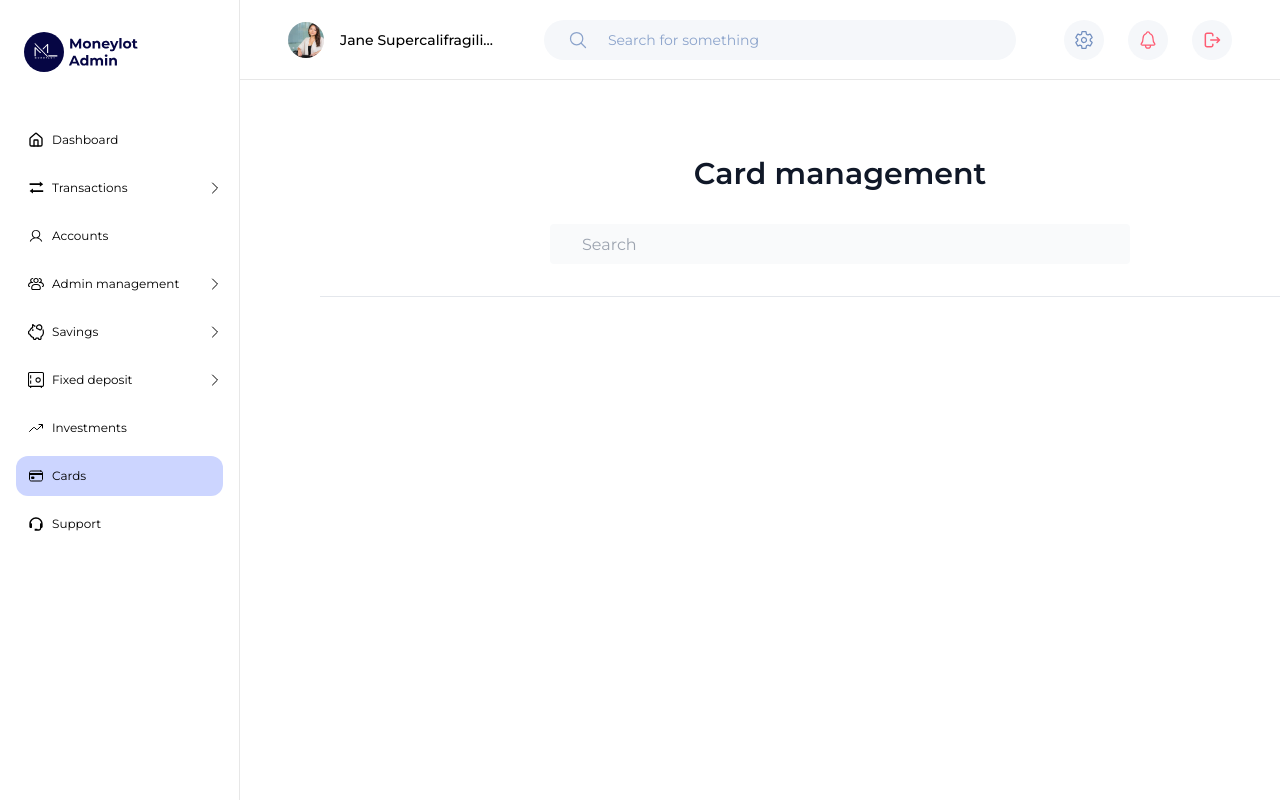
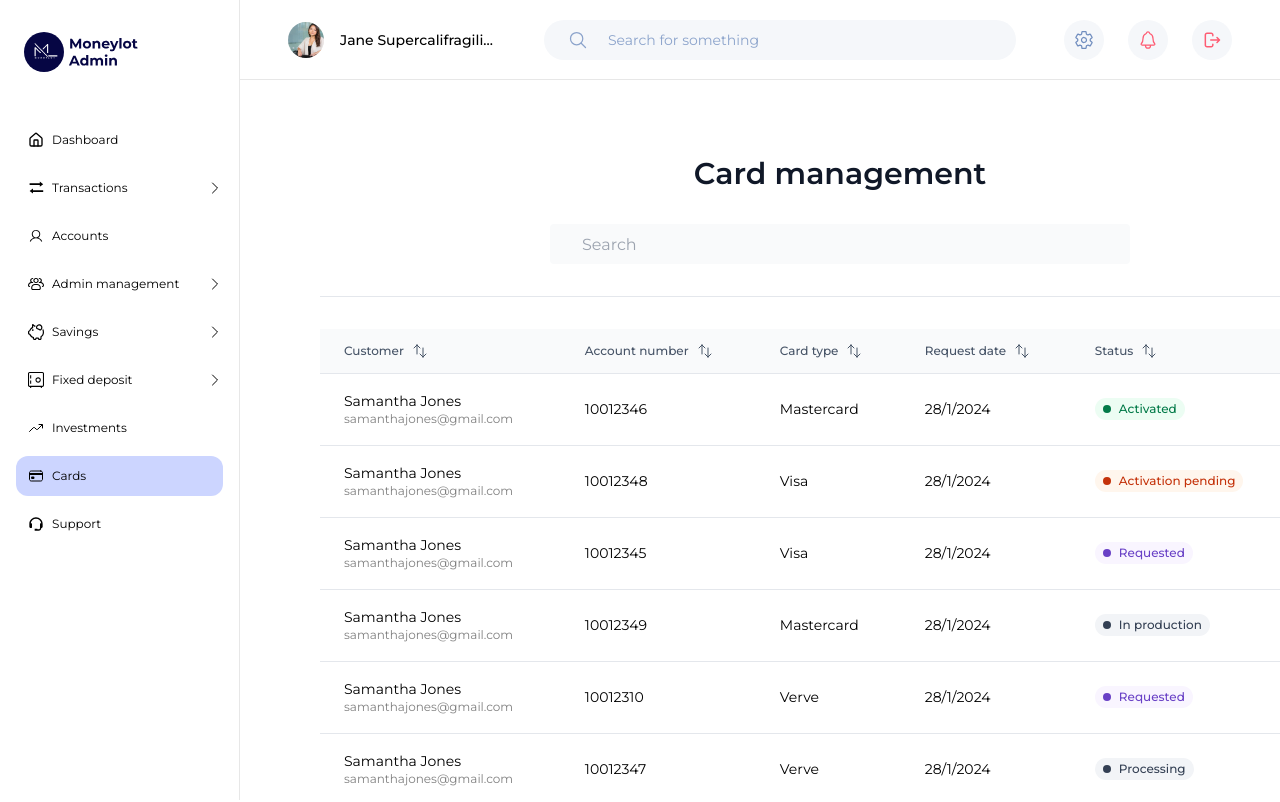
Before and after one commit to joshuaenahoro/moneylot-admin, a Next.js app: page /cards in a window 1280 px wide. Shown: the top 802 px of the page. Built offline with nearby package versions, Linux system fonts and the light colour scheme.

Commit message:
setup table

```diff
--- /dev/null
+++ b/src/app/(dashboard)/cards/columns.tsx
@@ -0,0 +1,152 @@
+'use client';
+
+import { Badge, BadgeProps } from '@/components/badge';
+import { Icon } from '@/components/icon';
+import { ColumnDef } from '@tanstack/react-table';
+import { useRouter } from 'next/navigation';
+
+export type Cards = {
+  customer: {
+    name: string;
+    email: string;
+  };
+  accountNum: number;
+  cardType: string;
+  requestDate: string;
+  status:
+    | 'Requested'
+    | 'Processing'
+    | 'In production'
+    | 'Quality check'
+    | 'Dispatched'
+    | 'Rejected'
+    | 'In transit'
+    | 'Activated'
+    | 'Delivered to bank'
+    | 'Delivery failed'
+    | 'Activation pending';
+};
+
+export const columns: ColumnDef<Cards>[] = [
+  {
+    accessorKey: 'customer',
+    header: ({ column }) => {
+      return (
+        <button
+          className="flex gap-2 text-left"
+          onClick={() => column.toggleSorting(column.getIsSorted() === 'asc')}
+        >
+          Customer
+          <Icon name="arrows-up-down" className="h-4 w-4" />
+        </button>
+      );
+    },
+    cell: ({ row }) => {
+      const customer: { name: string; email: string } =
+        row.getValue('customer');
+
+      return (
+        <div>
+          <div>{customer.name}</div>
+          <div className="text-xs text-dark-50">{customer.email}</div>
+        </div>
+      );
+    },
+  },
+  {
+    accessorKey: 'accountNum',
+    header: ({ column }) => {
+      return (
+        <button
+          className="flex gap-2 text-left"
+          onClick={() => column.toggleSorting(column.getIsSorted() === 'asc')}
+        >
+          Account number
+          <Icon name="arrows-up-down" className="h-4 w-4" />
+        </button>
+      );
+    },
+  },
+  {
+    accessorKey: 'cardType',
+    header: ({ column }) => {
+      return (
+        <button
+          className="flex gap-2 text-left"
+          onClick={() => column.toggleSorting(column.getIsSorted() === 'asc')}
+        >
+          Card type
+          <Icon name="arrows-up-down" className="h-4 w-4" />
+        </button>
+      );
+    },
+  },
+  {
+    accessorKey: 'requestDate',
+    header: ({ column }) => {
+      return (
+        <button
+          className="flex gap-2 text-left"
+          onClick={() => column.toggleSorting(column.getIsSorted() === 'asc')}
+        >
+          Request date
+          <Icon name="arrows-up-down" className="h-4 w-4" />
+        </button>
+      );
+    },
+  },
+  {
+    accessorKey: 'status',
+    header: ({ column }) => {
+      return (
+        <button
+          className="flex gap-2 text-left"
+          onClick={() => column.toggleSorting(column.getIsSorted() === 'asc')}
+        >
+          Status
+          <Icon name="arrows-up-down" className="h-4 w-4" />
+        </button>
+      );
+    },
+    cell: ({ row }) => {
+      let variant = 'default' as BadgeProps['variant'];
+      switch (row.getValue('status')) {
+        case 'Requested':
+          variant = 'purple';
+          break;
+        case 'Activated':
+          variant = 'green';
+          break;
+        case 'Activation pending':
+          variant = 'orange';
+          break;
+        case 'Delivered to bank':
+          variant = 'purple';
+          break;
+        case 'Rejected':
+          variant = 'red';
+          break;
+        case 'Delivery failed':
+          variant = 'red';
+          break;
+      }
+      return (
+        <Badge variant={variant} hasBullet>
+          {row.getValue('status')}
+        </Badge>
+      );
+    },
+  },
+  {
+    id: 'action',
+    cell: () => {
+      const router = useRouter();
+      return (
+        <button onClick={() => router.push('/cards/xy')}>
+          <span className="sr-only">Account details</span>
+          <Icon name="chevron-right" className="h-4 w-4" />
+        </button>
+      );
+    },
+  },
+];
--- a/src/app/(dashboard)/cards/page.tsx
+++ b/src/app/(dashboard)/cards/page.tsx
@@ -1,20 +1,170 @@
+import { DataTable } from '@/components/data-table';
 import { PageHeader, PageWrapper } from '@/components/page';
 import { SearchBar } from '@/components/search-bar';
 import { SITE_NAME } from '@/constants';
 import { Metadata } from 'next';
+import { Cards, columns } from './columns';
 
 export const metadata: Metadata = {
   title: `Cards - ${SITE_NAME}`,
   description: '',
 };
 
-export default function CardsPage() {
+async function getData(): Promise<Cards[]> {
+  return [
+    {
+      customer: {
+        name: 'Samantha Jones',
+        email: 'samanthajones@gmail.com',
+      },
+      accountNum: 10012346,
+      cardType: 'Mastercard',
+      requestDate: '28/1/2024',
+      status: 'Activated',
+    },
+
+    {
+      customer: {
+        name: 'Samantha Jones',
+        email: 'samanthajones@gmail.com',
+      },
+      accountNum: 10012348,
+      cardType: 'Visa',
+      requestDate: '28/1/2024',
+      status: 'Activation pending',
+    },
+    {
+      customer: {
+        name: 'Samantha Jones',
+        email: 'samanthajones@gmail.com',
+      },
+      accountNum: 10012345,
+      cardType: 'Visa',
+      requestDate: '28/1/2024',
+      status: 'Requested',
+    },
+    {
+      customer: {
+        name: 'Samantha Jones',
+        email: 'samanthajones@gmail.com',
+      },
+      accountNum: 10012349,
+      cardType: 'Mastercard',
+      requestDate: '28/1/2024',
+      status: 'In production',
+    },
+    {
+      customer: {
+        name: 'Samantha Jones',
+        email: 'samanthajones@gmail.com',
+      },
+      accountNum: 10012310,
+      cardType: 'Verve',
+      requestDate: '28/1/2024',
+      status: 'Requested',
+    },
+    {
+      customer: {
+        name: 'Samantha Jones',
+        email: 'samanthajones@gmail.com',
+      },
+      accountNum: 10012347,
+      cardType: 'Verve',
+      requestDate: '28/1/2024',
+      status: 'Processing',
+    },
+    {
+      customer: {
+        name: 'Samantha Jones',
+        email: 'samanthajones@gmail.com',
+      },
+      accountNum: 10012316,
+      cardType: 'Verve',
+      requestDate: '28/1/2024',
+      status: 'Delivery failed',
+    },
+    {
+      customer: {
+        name: 'Samantha Jones',
+        email: 'samanthajones@gmail.com',
+      },
+      accountNum: 10012317,
+      cardType: 'Visa',
+      requestDate: '28/1/2024',
+      status: 'Activation pending',
+    },
+    {
+      customer: {
+        name: 'Samantha Jones',
+        email: 'samanthajones@gmail.com',
+      },
+      accountNum: 10012311,
+      cardType: 'Visa',
+      requestDate: '28/1/2024',
+      status: 'Quality check',
+    },
+    {
+      customer: {
+        name: 'Samantha Jones',
+        email: 'samanthajones@gmail.com',
+      },
+      accountNum: 10012312,
+      cardType: 'Mastercard',
+      requestDate: '28/1/2024',
+      status: 'Dispatched',
+    },
+    {
+      customer: {
+        name: 'Samantha Jones',
+        email: 'samanthajones@gmail.com',
+      },
+      accountNum: 10012313,
+      cardType: 'Verve',
+      requestDate: '28/1/2024',
+      status: 'Rejected',
+    },
+    {
+      customer: {
+        name: 'Samantha Jones',
+        email: 'samanthajones@gmail.com',
+      },
+      accountNum: 10012314,
+      cardType: 'Visa',
+      requestDate: '28/1/2024',
+      status: 'In transit',
+    },
+    {
+      customer: {
+        name: 'Samantha Jones',
+        email: 'samanthajones@gmail.com',
+      },
+      accountNum: 10012318,
+      cardType: 'Mastercard',
+      requestDate: '28/1/2024',
+      status: 'Activation pending',
+    },
+    {
+      customer: {
+        name: 'Samantha Jones',
+        email: 'samanthajones@gmail.com',
+      },
+      accountNum: 10012315,
+      cardType: 'Mastercard',
+      requestDate: '28/1/2024',
+      status: 'Delivered to bank',
+    },
+  ];
+}
+
+export default async function CardsPage() {
+  const data = await getData();
+
   return (
     <PageWrapper>
       <PageHeader heading="Card management">
         <SearchBar />
       </PageHeader>
-      {/* <DataTable columns={columns} data={data} /> */}
+      <DataTable columns={columns} data={data} />
     </PageWrapper>
   );
 }
```
